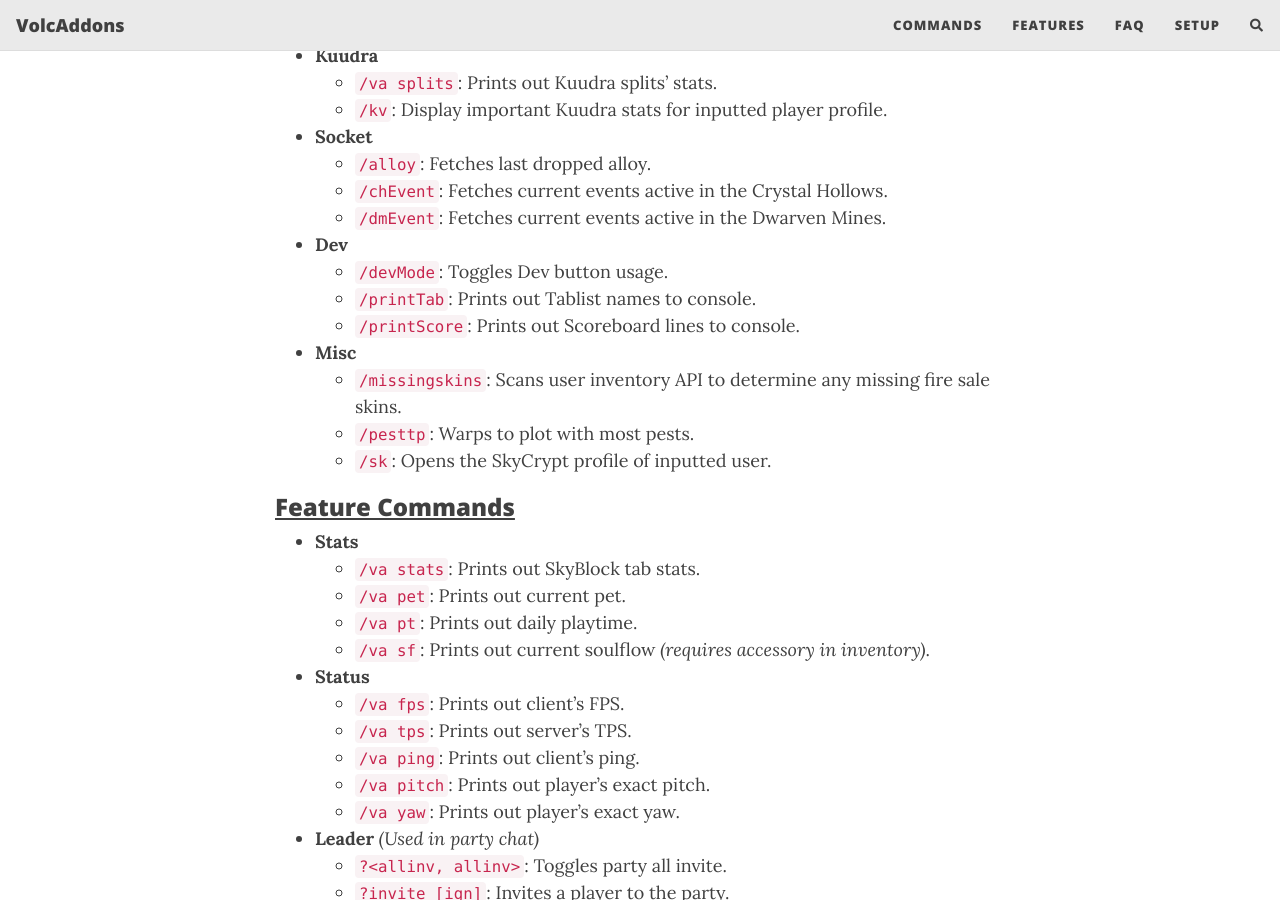
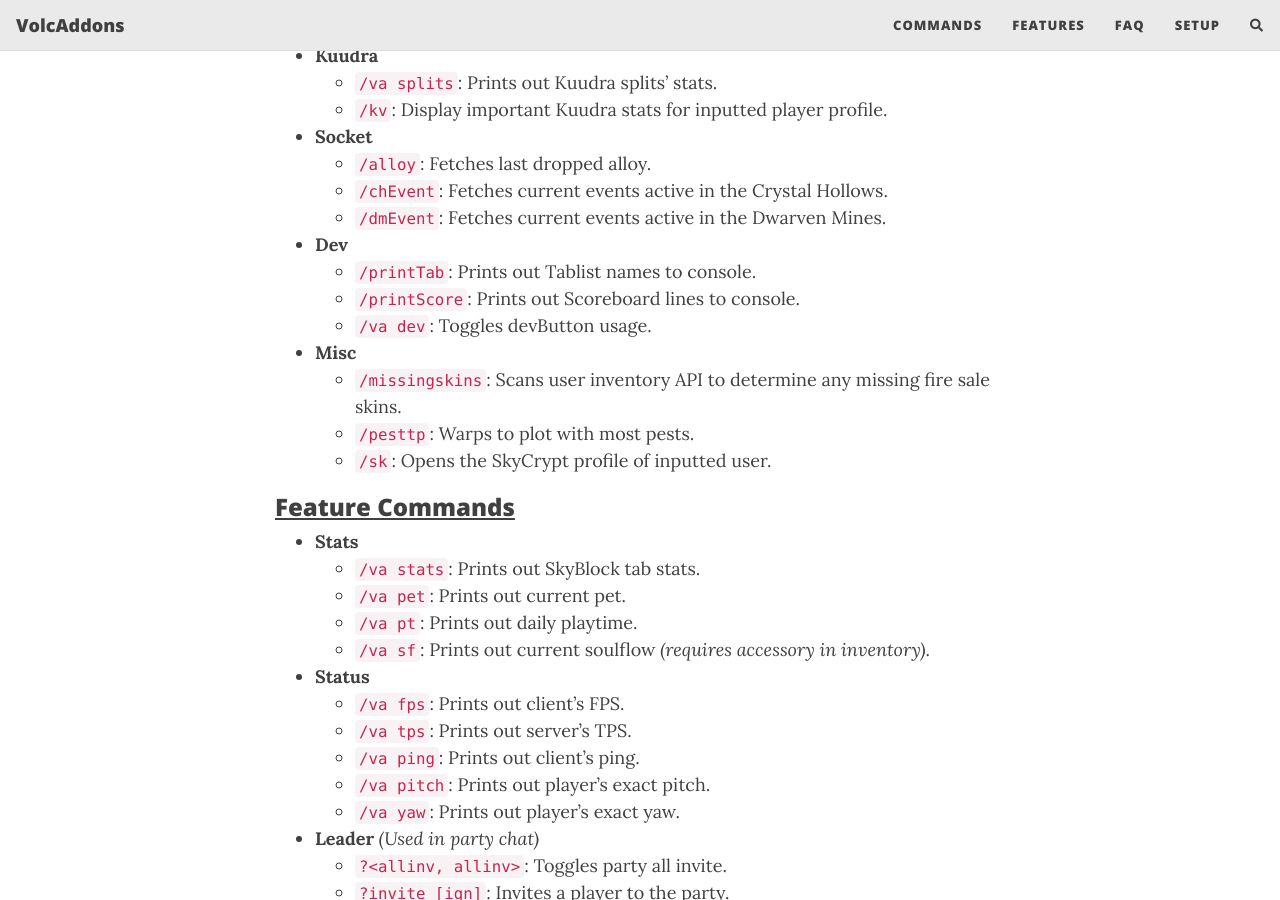
Before and after one commit to zhenga8533/VolcAddons, a Jekyll site: the page built from docs/commands.md, in a window 1280 px wide and 900 px high, scrolled down 1153 px. Built offline with Jekyll 4.4.1, drawn with Linux system fonts in a browser that asks for light colours; nearby versions of some CDN libraries; comment, search, counter and statistics services are not loaded.

Commit message:
updated docs for devMode

```diff
--- a/docs/commands.md
+++ b/docs/commands.md
@@ -43,9 +43,9 @@ subtitle: List of every non-gui related commands.
     - `/chEvent`: Fetches current events active in the Crystal Hollows.
     - `/dmEvent`: Fetches current events active in the Dwarven Mines.
 - **Dev**
-    - `/devMode`: Toggles Dev button usage.
     - `/printTab`: Prints out Tablist names to console.
     - `/printScore`: Prints out Scoreboard lines to console.
+    - `/va dev`: Toggles devButton usage.
 - **Misc**
     - `/missingskins`: Scans user inventory API to determine any missing fire sale skins.
     - `/pesttp`: Warps to plot with most pests.
```
Also changed, not shown: docs/_posts/2024-05-17-v2_9_8.md (+1 -1 lines).
